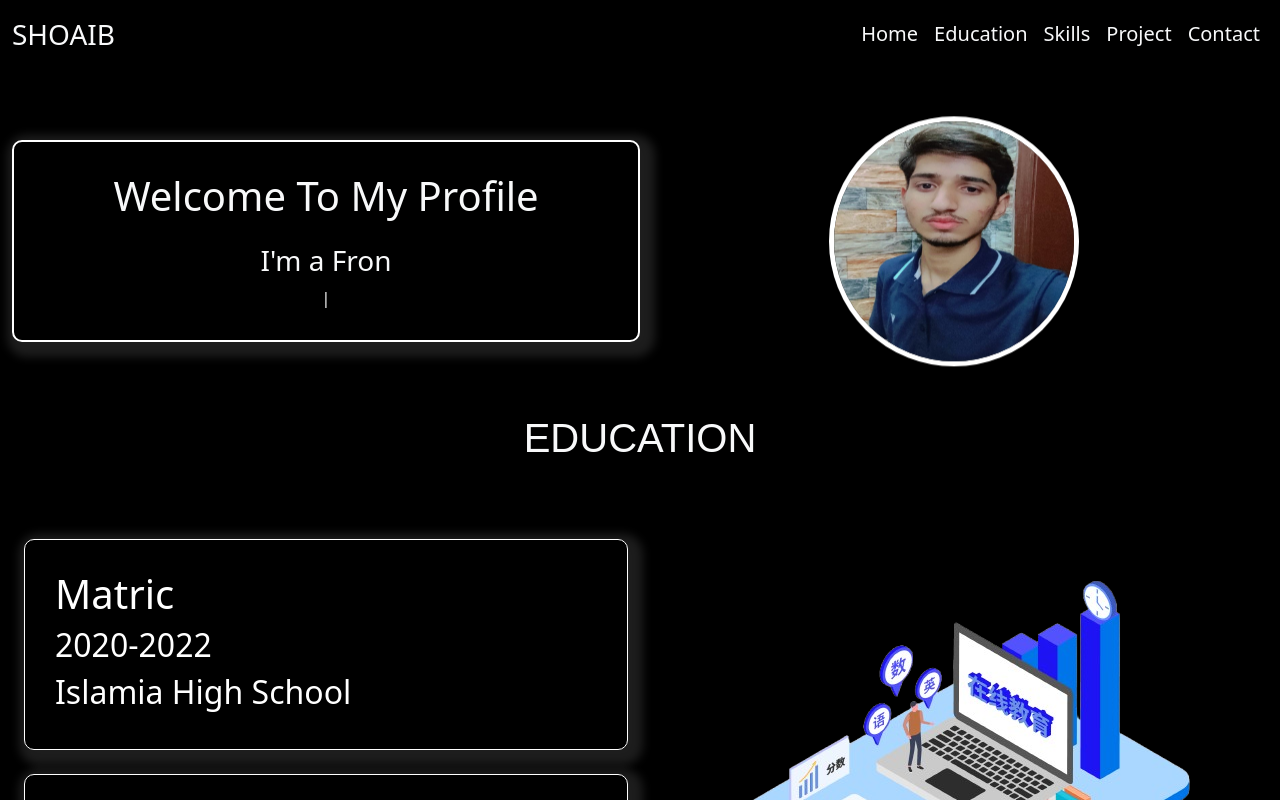
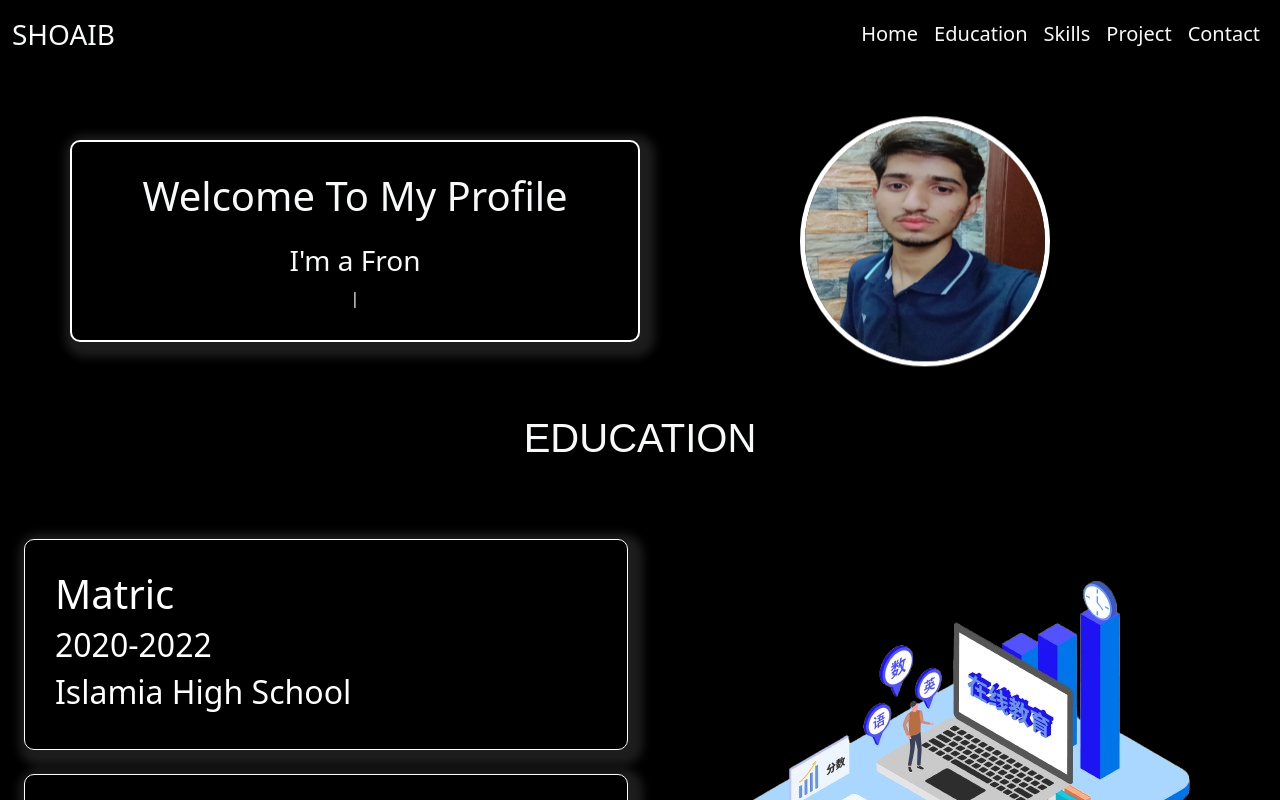
Before and after one commit to alialishoaibali1254/MShoaibDEV, a React (Vite) app: page / in a window 1280 px wide. Shown: the top 800 px of the page. Built offline with nearby package versions, Linux system fonts and the light colour scheme.

Commit message:
Update Home.jsx

```diff
--- a/src/components/Home.jsx
+++ b/src/components/Home.jsx
@@ -21,7 +21,7 @@ const Home = () => {
   }, []);
 
   return (
-    <div className="container-fluid  py-5" id="home">
+    <div className="container  py-5" id="home">
       <div className="row  align-items-center">
         {/* Left Section: Text */}
         <div className="col-12 col-md-6 text-center text-md-left" id='typescript' data-aos="fade-up-right" data-aos-duration="1000">
```
